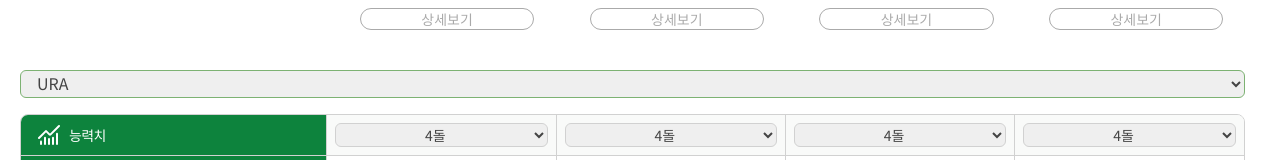
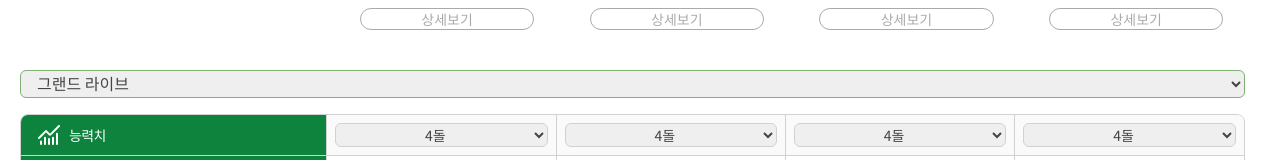
Before and after one commit to winterfall98/pj-react-uma-app, a React (Vite) app: page / in a window 1280 px wide. Shown: the part 382-542 px from the top of the page. Built offline with nearby package versions, Linux system fonts and the light colour scheme.

Commit message:
시나리오 선택 연동

```diff
--- a/src/cardSimulator/CardSimulator.tsx
+++ b/src/cardSimulator/CardSimulator.tsx
@@ -1,23 +1,25 @@
 import { useState, useMemo } from "react";
 import CardList from "./components/CardList";
 import CardListLeft from "./components/CardListLeft";
-import TrainingSelect from "./components/TrainingSelect";
+import ScenarioSelect from "./components/ScenarioSelect.tsx";
 import StatTable from "./components/StatTable";
 import styles from "./assets/styles/cardSimulator.module.scss";
 import type {
     CardCode,
     CardStatData,
 } from "./CardSimulator.type";
+import { SCENARIO_LIST } from "./constants.ts";
 import { getCache, setCache, fetchCardStats } from "./CachedCardStats.ts";
 
 
 function CardSimulator() {
+    const recentScenario = SCENARIO_LIST.at(-1)?.type;
     // TODO 리팩토링 (통합)
     const [columnLength, setColumLength] = useState<(number)>(4);
     const [cards, setCards] = useState<CardCode[]>([0, 0, 0, 0]);
     const [cardStatsArray, setCardStatsArray] = useState<CardStatData[]>([{}, {}, {}, {}]);
     const [limitbreaks, setLimitbreaks] = useState([4, 4, 4, 4]);
-    const [selectedTraining, setSelectedTraining] = useState<string>("");
+    const [selectedScenario, setSelectedScenario] = useState<number>(Number(recentScenario));
 
     const isUsed = useMemo(
         () => cardStatsArray.some((item) => Object.keys(item).length > 0),
@@ -94,8 +96,8 @@ function CardSimulator() {
                 <CardListLeft onClickEvent={controllColumnLength} col={columnLength} />
                 <CardList cards={cards}  setCardsEvent={setCardsByIndex} setCardStatsEvent={setCardStatArrayByIndex} />
             </div>
-            <TrainingSelect selectedTraining={selectedTraining} setSelectedTraining={setSelectedTraining} />
-            <StatTable stats={cardStatsArray} isUsed={isUsed} />
+            <ScenarioSelect selectedScenario={selectedScenario} setSelectedScenario={setSelectedScenario} />
+            <StatTable stats={cardStatsArray} isUsed={isUsed} scenarioNumber={selectedScenario}  />
         </div>
     );
 }
--- /dev/null
+++ b/src/cardSimulator/components/ScenarioSelect.tsx
@@ -0,0 +1,26 @@
+import { SCENARIO_LIST } from "../constants";
+import styles from "./../assets/styles/cardSimulator.module.scss";
+
+type SelectProps = {
+    selectedScenario: number;
+    setSelectedScenario: (v:number) => void;
+}
+
+function Select({selectedScenario, setSelectedScenario}: SelectProps) {
+    return (
+        <div className={styles.trainingSelect}>
+            <select
+
+                value={selectedScenario}
+                onChange={(e) => setSelectedScenario(Number(e.target.value))}
+            >
+
+            {SCENARIO_LIST.map((item) => (
+                <option key={item.type} value={item.type}>{item.name}</option>
+            ))}
+            </select>
+        </div>
+    )
+}
+
+export default Select;
--- a/src/cardSimulator/components/StatTable.tsx
+++ b/src/cardSimulator/components/StatTable.tsx
@@ -108,14 +108,13 @@ function EffectBody({effect, stats, max, scenarioNumber}: EffectBodyProps) {
 
 type TableProps = {
     stats: CardStatsMap;
+    scenarioNumber: number;
     isUsed: boolean;
 }
 
-function Table({ stats, isUsed }: TableProps) {
+function Table({ stats, scenarioNumber, isUsed }: TableProps) {
     // 돌파 배열에 따라 데이터 교체
     const max = 'max4'; // 임시.
-    // 상위에서 훈련 선택해서 시나리오번호 내려주기
-    const scenarioNumber = 1; //임시
 
     console.log(stats);
     return (
--- a/src/cardSimulator/components/TrainingSelect.tsx
+++ /dev/null
@@ -1,26 +0,0 @@
-import { TRAINING_LIST } from "../constants";
-import styles from "./../assets/styles/cardSimulator.module.scss";
-
-type SelectProps = {
-    selectedTraining: string;
-    setSelectedTraining: (v:string) => void;
-}
-
-function Select({selectedTraining, setSelectedTraining}: SelectProps) {
-    return (
-        <div className={styles.trainingSelect}>
-            <select
-
-                value={selectedTraining}
-                onChange={(e) => setSelectedTraining(e.target.value)}
-            >
-
-            {TRAINING_LIST.map((item) => (
-                <option key={item.type} value={item.type}>{item.name}</option>
-            ))}
-            </select>
-        </div>
-    )
-}
-
-export default Select;
--- a/src/cardSimulator/constants.ts
+++ b/src/cardSimulator/constants.ts
@@ -127,7 +127,7 @@ export const TRAINING_CONST = {
   },
 } as const;
 
-export const TRAINING_LIST = [
+export const SCENARIO_LIST = [
   {type: "1", name: "URA"},
   {type: "2", name: "아오하루"},
   {type: "3", name: "Make a new track!!"},
```
